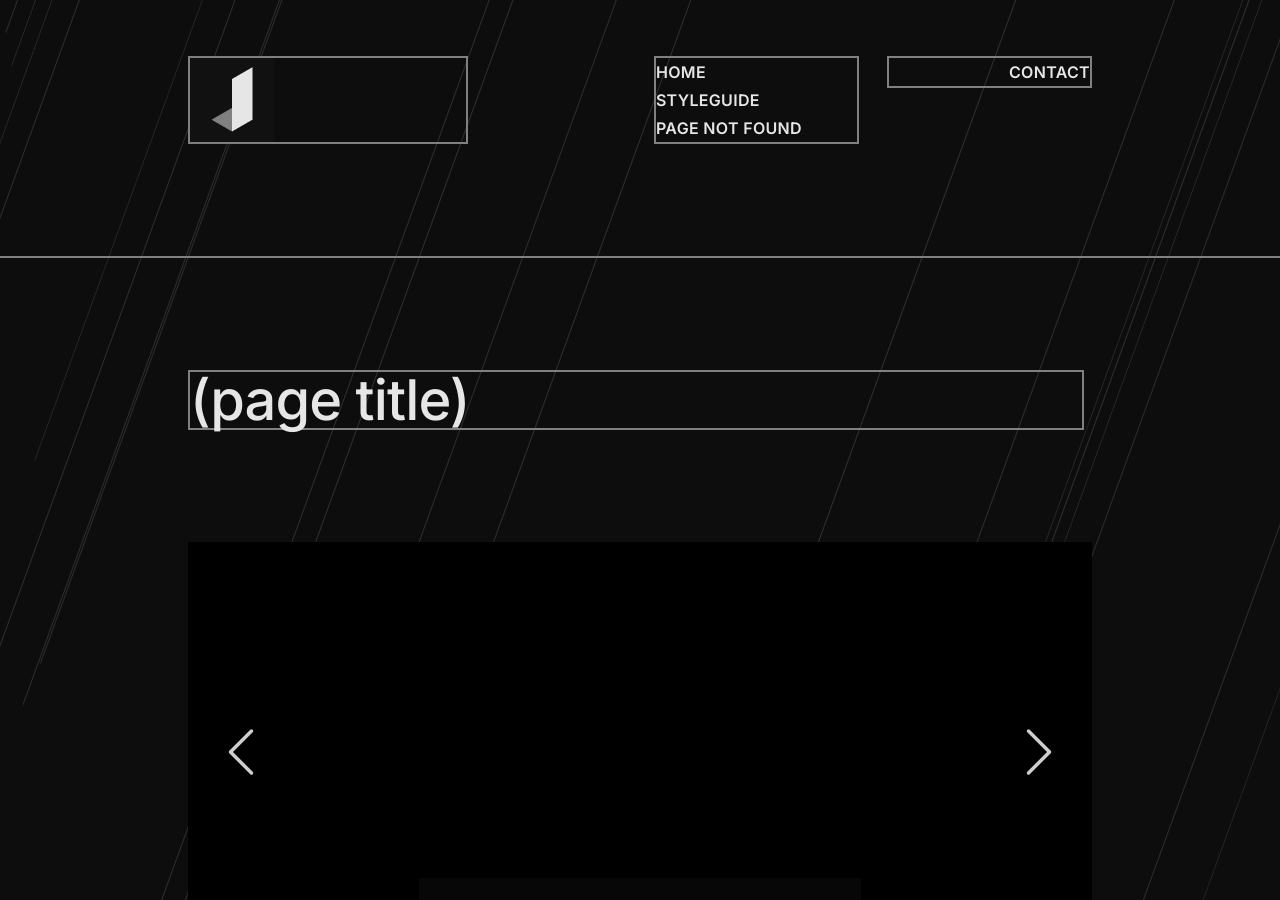
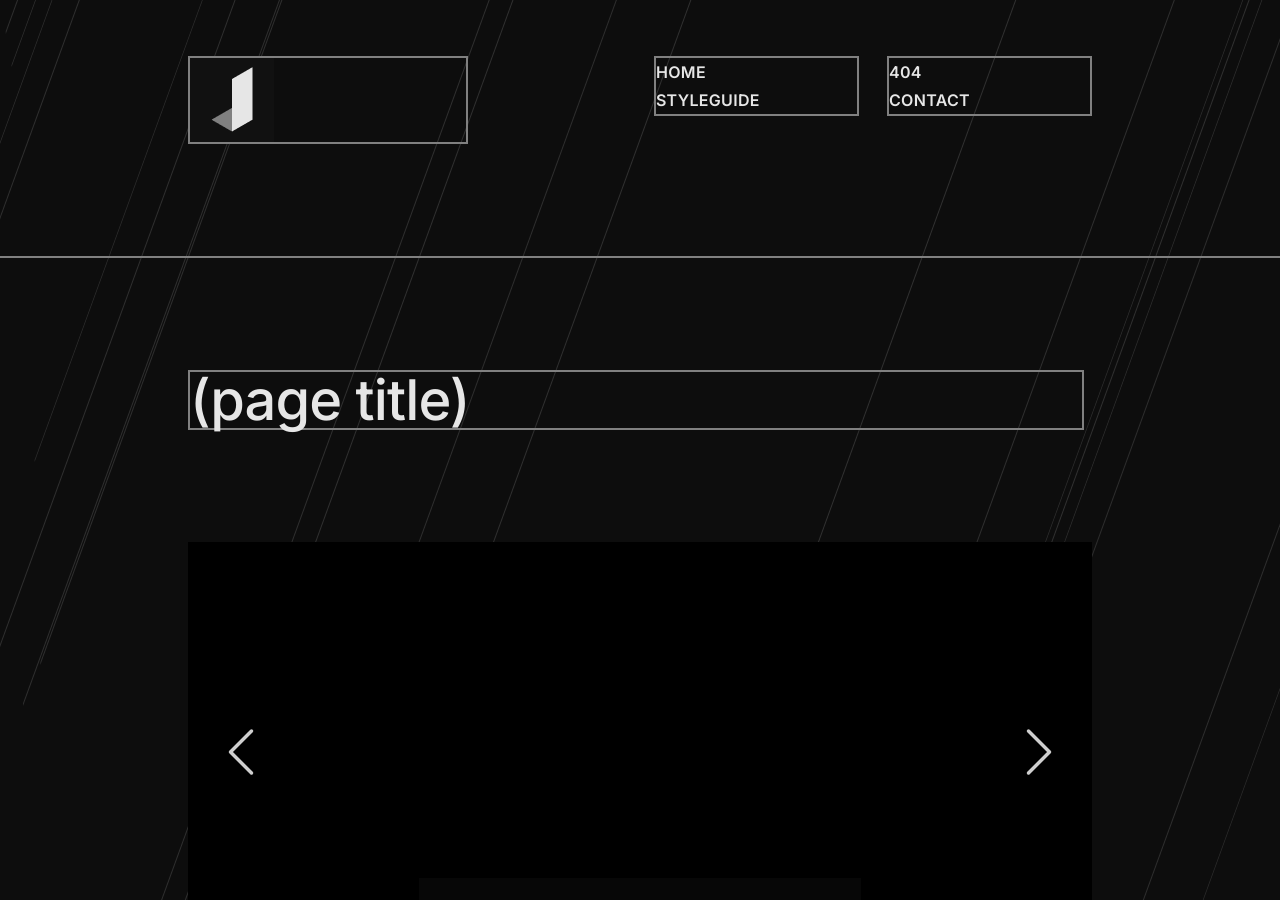
Before and after one commit to jingtianfeng/jekytrap, a Jekyll site: the page built from index.html, in a window 1280 px wide and 900 px high. Built offline with Jekyll 4.4.1, drawn with Linux system fonts in a browser that asks for light colours.

Commit message:
UPDATE _includes/nav-top.html: re-layout

```diff
--- a/_includes/nav-top.html
+++ b/_includes/nav-top.html
@@ -2,7 +2,7 @@
      class="">
     <div class="container pt-5 pb-7">
         <div class="row gy-5">
-            <div class="col-4 col-sm-2">
+            <div class="col-4 col-md-2">
                 <div class="border d-flex flex-column align-items-start"
                      style="max-width: 280px;">
                     <a href="{{ '/' | relative_url }}">
@@ -14,7 +14,7 @@
                     </a>
                 </div>
             </div>
-            <div class="col-4 col-sm-1">
+            <div class="col-4 col-sm-2 col-md-1">
                 <div class="border d-flex flex-column align-items-start"
                      style="max-width: 280px;">
                     <a href="{{ '/' | relative_url }}">
@@ -23,15 +23,17 @@
                     <a href="{{ '/styleguide/' | relative_url }}">
                         Styleguide
                     </a>
-                    <a href="{{ '/404' | relative_url }}">
-                        Page Not Found
-                    </a>
                 </div>
             </div>
-            <div class="col-4 col-sm-1">
-                <div class="border d-flex flex-column align-items-start align-items-sm-end"
+            <div class="col-4 col-sm-2 col-md-1">
+                <div class="border d-flex flex-column align-items-start"
                      style="max-width: 280px;">
-                    <a href="#footer">Contact</a>
+                    <a href="{{ '/404' | relative_url }}">
+                        404
+                    </a>
+                    <a href="#footer">
+                        Contact
+                    </a>
                 </div>
             </div>
         </div>
```
